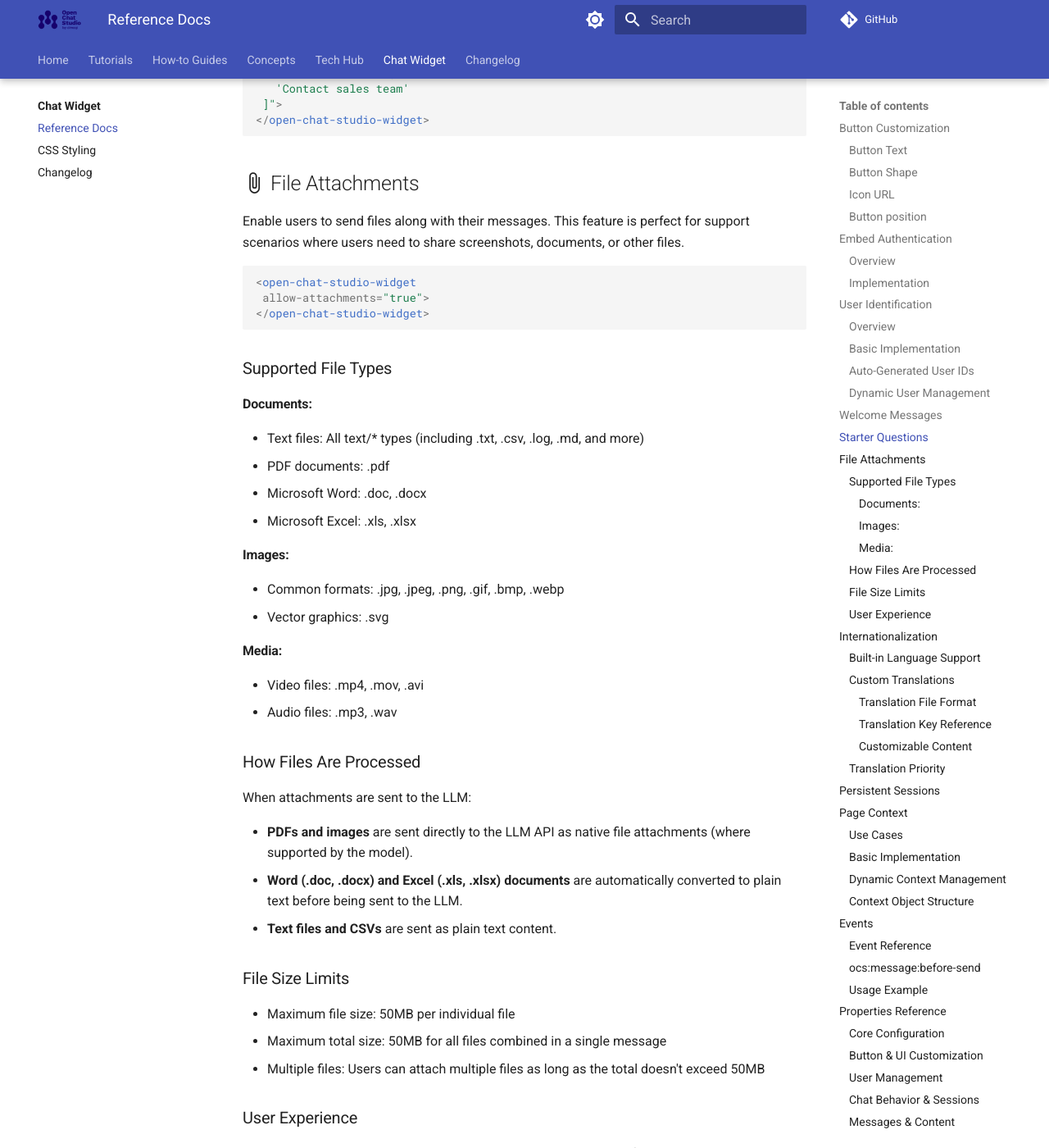
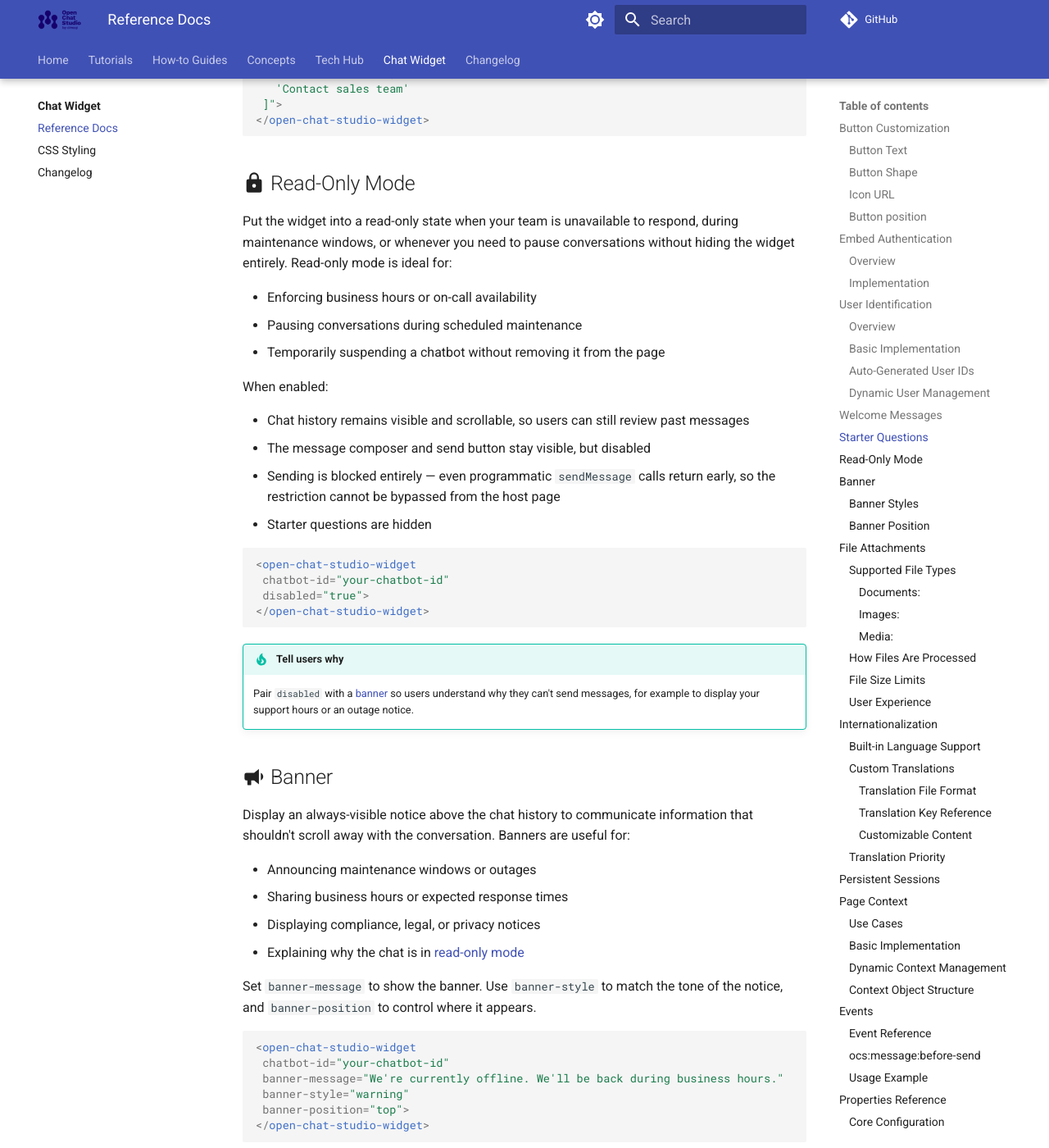
Before and after one commit to dimagi/open-chat-studio-docs, an MkDocs documentation site: the page built from docs/chat_widget/reference.md, in a window 1280 px wide and 1400 px high, scrolled down 4224 px. Shown: the whole window at 82% size. Built offline with MkDocs 1.6.1 and Material for MkDocs 9.7.7, drawn with Linux system fonts in a browser that asks for light colours; a script that is not in the unit is left out; comment, search, counter and statistics services are not loaded; some of the changed text lies outside the part shown.

Commit message:
update changelog and docs from OCS PR #3853
Co-Authored-By: Claude Opus 4.8 (1M context) <noreply@anthropic.com>

````diff
--- a/docs/chat_widget/reference.md
+++ b/docs/chat_widget/reference.md
@@ -161,6 +161,75 @@ These questions appear as blue-outlined buttons aligned to the right (similar to
    'Schedule a demo',
    'Contact sales team'
  ]">
+</open-chat-studio-widget>
+```
+
+## :material-lock: Read-Only Mode
+
+Put the widget into a read-only state when your team is unavailable to respond, during maintenance windows, or whenever you need to pause conversations without hiding the widget entirely. Read-only mode is ideal for:
+
+- Enforcing business hours or on-call availability
+- Pausing conversations during scheduled maintenance
+- Temporarily suspending a chatbot without removing it from the page
+
+When enabled:
+
+- Chat history remains visible and scrollable, so users can still review past messages
+- The message composer and send button stay visible, but disabled
+- Sending is blocked entirely — even programmatic `sendMessage` calls return early, so the restriction cannot be bypassed from the host page
+- Starter questions are hidden
+
+```html
+<open-chat-studio-widget
+ chatbot-id="your-chatbot-id"
+ disabled="true">
+</open-chat-studio-widget>
+```
+
+!!! tip "Tell users why"
+    Pair `disabled` with a [banner](#banner) so users understand why they can't send messages, for example to display your support hours or an outage notice.
+
+## :material-bullhorn: Banner
+
+Display an always-visible notice above the chat history to communicate information that shouldn't scroll away with the conversation. Banners are useful for:
+
+- Announcing maintenance windows or outages
+- Sharing business hours or expected response times
+- Displaying compliance, legal, or privacy notices
+- Explaining why the chat is in [read-only mode](#read-only-mode)
+
+Set `banner-message` to show the banner. Use `banner-style` to match the tone of the notice, and `banner-position` to control where it appears.
+
+```html
+<open-chat-studio-widget
+ chatbot-id="your-chatbot-id"
+ banner-message="We're currently offline. We'll be back during business hours."
+ banner-style="warning"
+ banner-position="top">
+</open-chat-studio-widget>
+```
+
+### Banner Styles
+
+- **default** - Neutral notice styling
+- **info** - Informational notice
+- **warning** - Cautionary notice
+- **error** - Critical or urgent notice
+
+### Banner Position
+
+- **top** (default) - Displayed above the chat history
+- **bottom** - Displayed directly above the message input area
+
+The banner works on its own, or together with `disabled` to explain a read-only state:
+
+```html
+<open-chat-studio-widget
+ chatbot-id="your-chatbot-id"
+ disabled="true"
+ banner-message="This chat is temporarily unavailable. Please email support@example.com for help."
+ banner-style="error"
+ banner-position="bottom">
 </open-chat-studio-widget>
 ```
 
@@ -517,6 +586,15 @@ widget.addEventListener('ocs:message:received', (e) => {
 | `persistent-session-expire` | `number` | Optional | `1440` (24 hours) | 0-43200 (30 days) | Minutes before session expires | `720` for 12 hours, `0` for never expire |
 | `allow-full-screen` | `boolean` | Optional | `true` | `true` \| `false` | Enable fullscreen mode button | `"false"` to hide fullscreen option |
 | `allow-attachments` | `boolean` | Optional | `false` | `true` \| `false` | Enable file upload functionality<br/>**Limits:** 50MB per file, 50MB total per message | `"true"` to enable file uploads |
+| `disabled` | `boolean` | Optional | `false` | `true` \| `false` | Puts the widget into [read-only mode](#read-only-mode): history stays visible, but the composer, send controls, and starter questions are disabled or hidden | `"true"` to make the widget read-only |
+
+### Banner Notice
+
+| Property | Type | Required | Default | Validation | Description | Example |
+|----------|------|----------|---------|------------|-------------|---------|
+| `banner-message` | `string` | Optional | `undefined` | - | Notice text shown in an always-visible [banner](#banner). The banner only displays when this is set | `"We're currently offline."` |
+| `banner-style` | `string` | Optional | `"default"` | `"default"` \| `"info"` \| `"warning"` \| `"error"` | Visual style of the banner | `"warning"` for a cautionary notice |
+| `banner-position` | `string` | Optional | `"top"` | `"top"` \| `"bottom"` | Where the banner appears. The bottom position sits directly above the input area | `"bottom"` to anchor above the composer |
 
 ### Messages & Content
 
````
Also changed, not shown: docs/chat_widget/changelog.md (+5 -0 lines), docs/chat_widget/index.md (+2 -0 lines).
